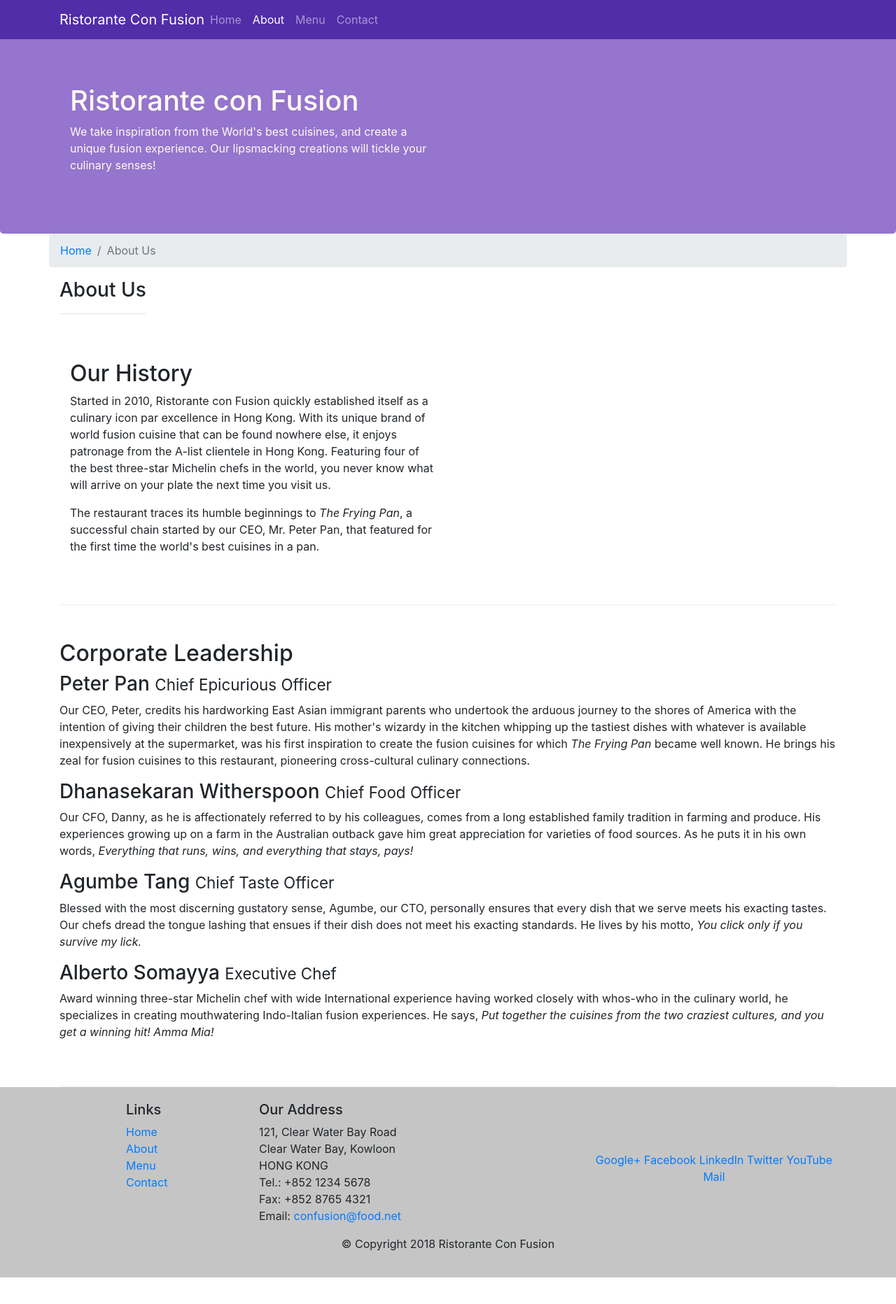
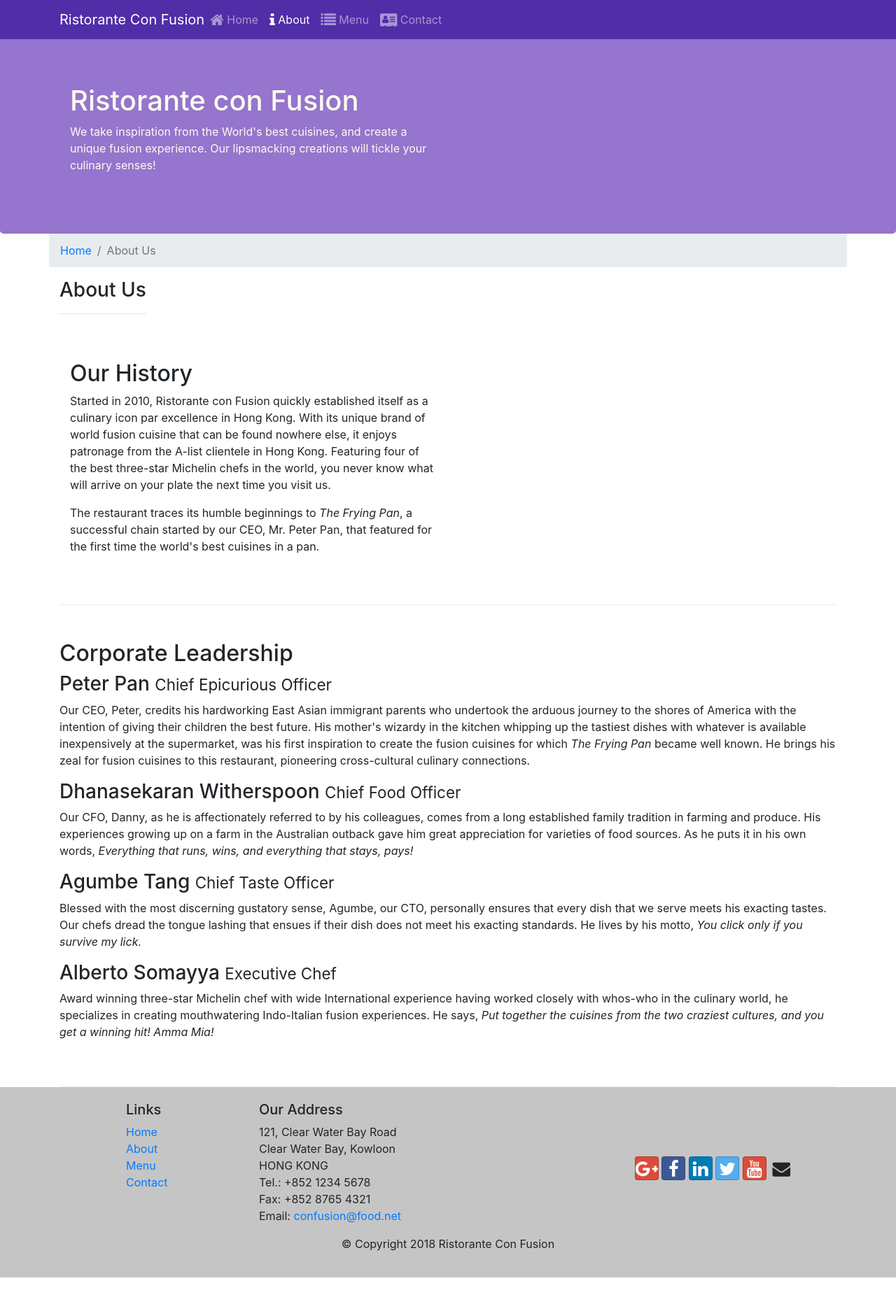
Before and after one commit to GnanaPradeepG/bootstrap-repo, a website: page aboutus.html in a window 1280 px wide. Shown: the whole page at 70% size. Drawn offline with nearby package versions, Linux system fonts and the light colour scheme.

Commit message:
font awesome and bootstrap icon styling

```diff
--- a/aboutus.html
+++ b/aboutus.html
@@ -9,6 +9,8 @@
     <title>Ristorante Con Fusion: About Us</title>
 
     <link rel="stylesheet" href="node_modules/bootstrap/dist/css/bootstrap.min.css">
+    <link rel="stylesheet" href="node_modules/font-awesome/css/font-awesome.min.css">
+    <link rel="stylesheet" href="node_modules/bootstrap-social/bootstrap-social.css">
     <link rel="stylesheet" href="css/styles.css">
 </head>
 
@@ -21,10 +23,10 @@
             <a class="navbar-brand mr-auto" href="#">Ristorante Con Fusion</a>
             <div class="collapse navbar-collapse" id="Navbar">
                 <ul class="navbar-nav mr-auto">
-                    <li class="nav-item"><a href="index.html" class="nav-link">Home</a></li>
-                    <li class="nav-item active"><a href="#" class="nav-link">About</a></li>
-                    <li class="nav-item"><a href="#" class="nav-link">Menu</a></li>
-                    <li class="nav-item"><a href="#" class="nav-link">Contact</a></li>
+                    <li class="nav-item"><a href="index.html" class="nav-link"><span class="fa fa-home fa-lg"></span> Home</a></li>
+                    <li class="nav-item active"><a href="#" class="nav-link"><span class="fa fa-info fa-lg"></span> About</a></li>
+                    <li class="nav-item"><a href="#" class="nav-link"><span class="fa fa-list fa-lg"></span> Menu</a></li>
+                    <li class="nav-item"><a href="#" class="nav-link"><span class="fa fa-address-card fa-lg"></span> Contact</a></li>
                 </ul>
             </div>
         </div>
@@ -112,12 +114,12 @@
                 </div>
                 <div class="col-12 col-sm-4 align-self-center">
                     <div class="text-center">
-                        <a href="http://google.com/+">Google+</a>
-                        <a href="http://www.facebook.com/profile.php?id=">Facebook</a>
-                        <a href="http://www.linkedin.com/in/">LinkedIn</a>
-                        <a href="http://twitter.com/">Twitter</a>
-                        <a href="http://youtube.com/">YouTube</a>
-                        <a href="mailto:">Mail</a>
+                        <a class="btn btn-social-icon btn-google" href="http://google.com/+"><i class="fa fa-google-plus fa-lg"></i></a>
+                        <a class="btn btn-social-icon btn-facebook" href="http://www.facebook.com/profile.php?id="><i class="fa fa-facebook fa-lg"></i></a>
+                        <a class="btn btn-social-icon btn-linkedin" href="http://www.linkedin.com/in/"><i class="fa fa-linkedin fa-lg"></i></a>
+                        <a class="btn btn-social-icon btn-twitter" href="http://twitter.com/"><i class="fa fa-twitter fa-lg"></i></a>
+                        <a class="btn btn-social-icon btn-google" href="http://youtube.com/"><i class="fa fa-youtube fa-lg"></i></a>
+                        <a class="btn btn-social-icon" href="mailto:"><i class="fa fa-envelope fa-lg"></i></a>
                     </div>
                 </div>
            </div>
--- a/package.json
+++ b/package.json
@@ -15,6 +15,8 @@
   },
   "dependencies": {
     "bootstrap": "^4.5.0",
+    "bootstrap-social": "^5.1.1",
+    "font-awesome": "^4.7.0",
     "jquery": "^1.12.4",
     "popper.js": "^1.16.1"
   }
```
Also changed, not shown: index.html (+15 -13 lines), 1 other file.
